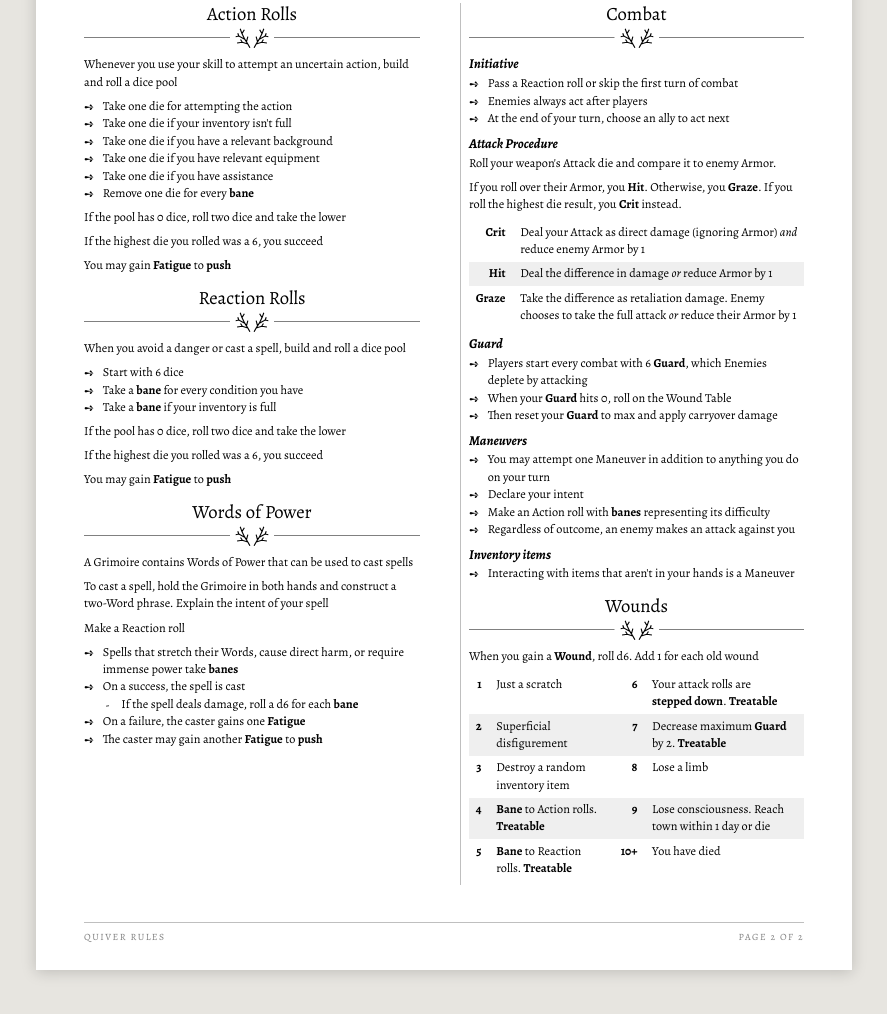
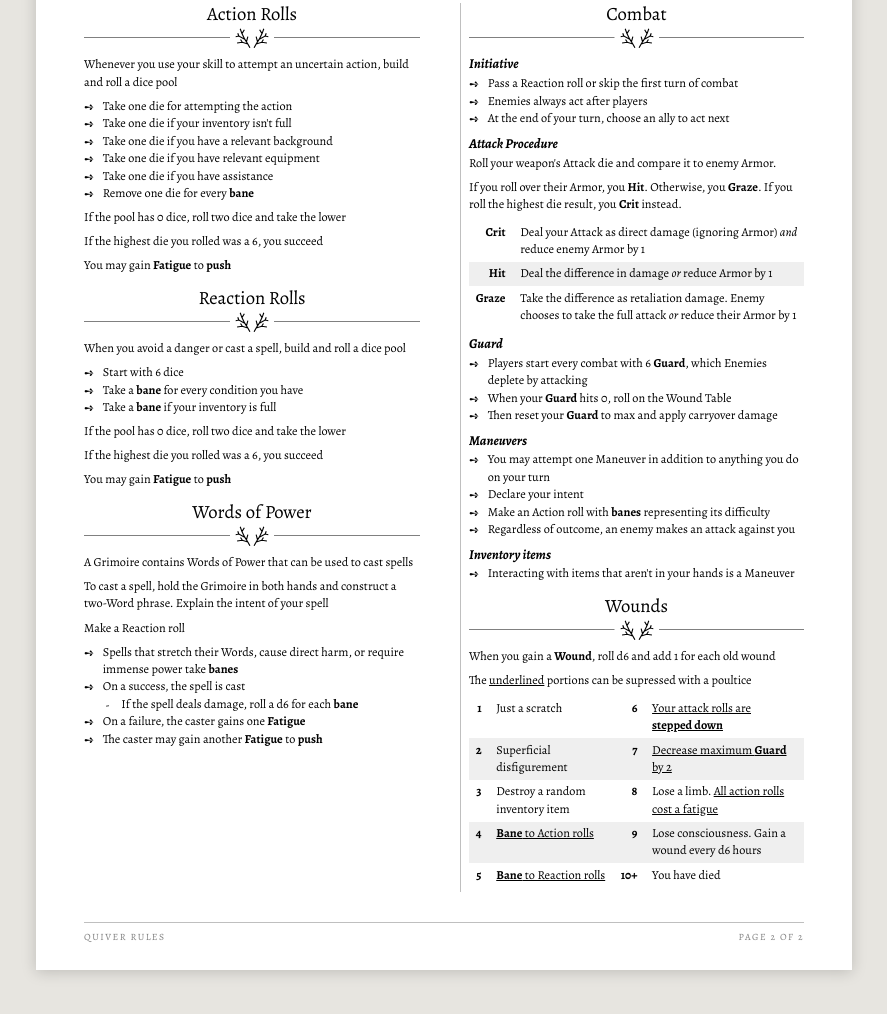
Before and after one commit to maxlebedev/quiver, a plain HTML site: page rules.html in a window 1280 px wide. Shown: the part 1194-2208 px from the top of the page, without its empty margins (196-1083 px from the left). Drawn offline with Linux system fonts and the light colour scheme.

Commit message:
Removing treatable keyword, trying out suppress

```diff
--- a/rules.html
+++ b/rules.html
@@ -51,7 +51,6 @@
         <p><b>Graze</b>: Attack at or under enemy Armor</p>
         <p><b>Bulky</b>: Takes 2 inventory slots</p>
         <p><b>Tiny</b>: Takes half of an inventory slot</p>
-        <p><b>Treatable</b>: A wound that can be temporarily alleviated by a Poultice</p>
         <p><b>Stacks X</b>: X of these fit per inventory slot</p>
         <p><b>Step Up</b>: Increase the die size one step d4➺d6➺d8➺d10➺d12</p>
         <p><b>Step Down</b>: Decrease the die size one step d12➺d10➺d8➺d6➺d4</p>
@@ -205,13 +204,14 @@
 
       <h2>Wounds</h2>
 
-      <p>When you gain a <b>Wound</b>, roll d6. Add 1 for each old wound</p>
+      <p>When you gain a <b>Wound</b>, roll d6 and add 1 for each old wound</p>
+      <p>The <u>underlined</u> portions can be supressed with a poultice</p>
       <table class="wounds">
-        <tr><td class="n">1</td><td>Just a scratch</td><td class="n">6</td><td>Your attack rolls are <b>stepped&nbsp;down</b>. <b>Treatable</b></td></tr>
-        <tr><td class="n">2</td><td>Superficial disfigurement</td><td class="n">7</td><td>Decrease maximum <b>Guard</b> by 2. <b>Treatable</b></td></tr>
-        <tr><td class="n">3</td><td>Destroy a random inventory item</td><td class="n">8</td><td>Lose a limb</td></tr>
-        <tr><td class="n">4</td><td><b>Bane</b> to Action rolls. <b>Treatable</b></td><td class="n">9</td><td>Lose consciousness. Reach town within 1 day or die</td></tr>
-        <tr><td class="n">5</td><td><b>Bane</b> to Reaction rolls. <b>Treatable</b></td><td class="n">10+</td><td>You have died</td></tr>
+        <tr><td class="n">1</td><td>Just a scratch</td><td class="n">6</td><td><u>Your attack rolls are <b>stepped&nbsp;down</b></u></td></tr>
+        <tr><td class="n">2</td><td>Superficial disfigurement</td><td class="n">7</td><td><u>Decrease maximum <b>Guard</b> by 2</u></td></tr>
+        <tr><td class="n">3</td><td>Destroy a random inventory item</td><td class="n">8</td><td>Lose a limb. <u>All action rolls cost a fatigue</u></td></tr>
+        <tr><td class="n">4</td><td><u><b>Bane</b> to Action rolls</u></td><td class="n">9</td><td>Lose consciousness. Gain a wound every d6 hours</td></tr>
+        <tr><td class="n">5</td><td><u><b>Bane</b> to Reaction rolls</u></td><td class="n">10+</td><td>You have died</td></tr>
       </table>
     </div>
   </div>
```
Also changed, not shown: tables.html (+1 -1 lines).
